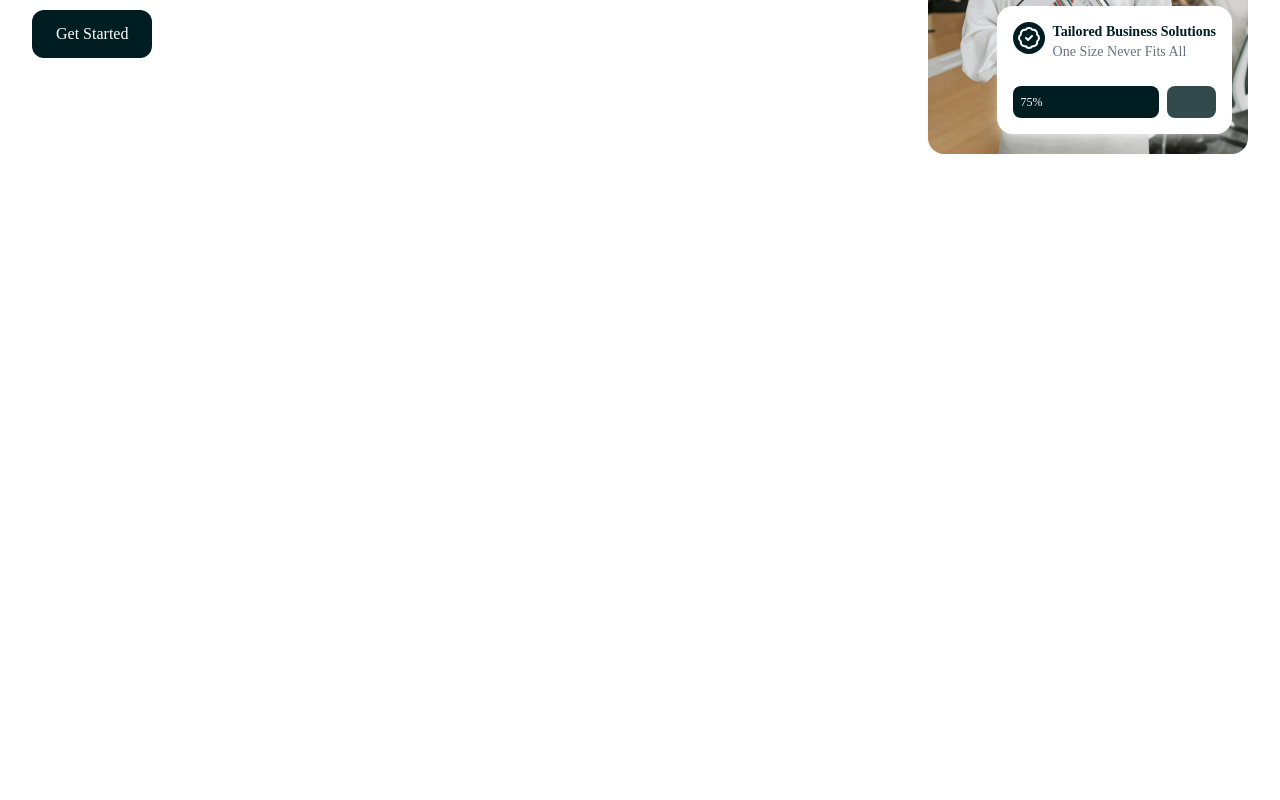
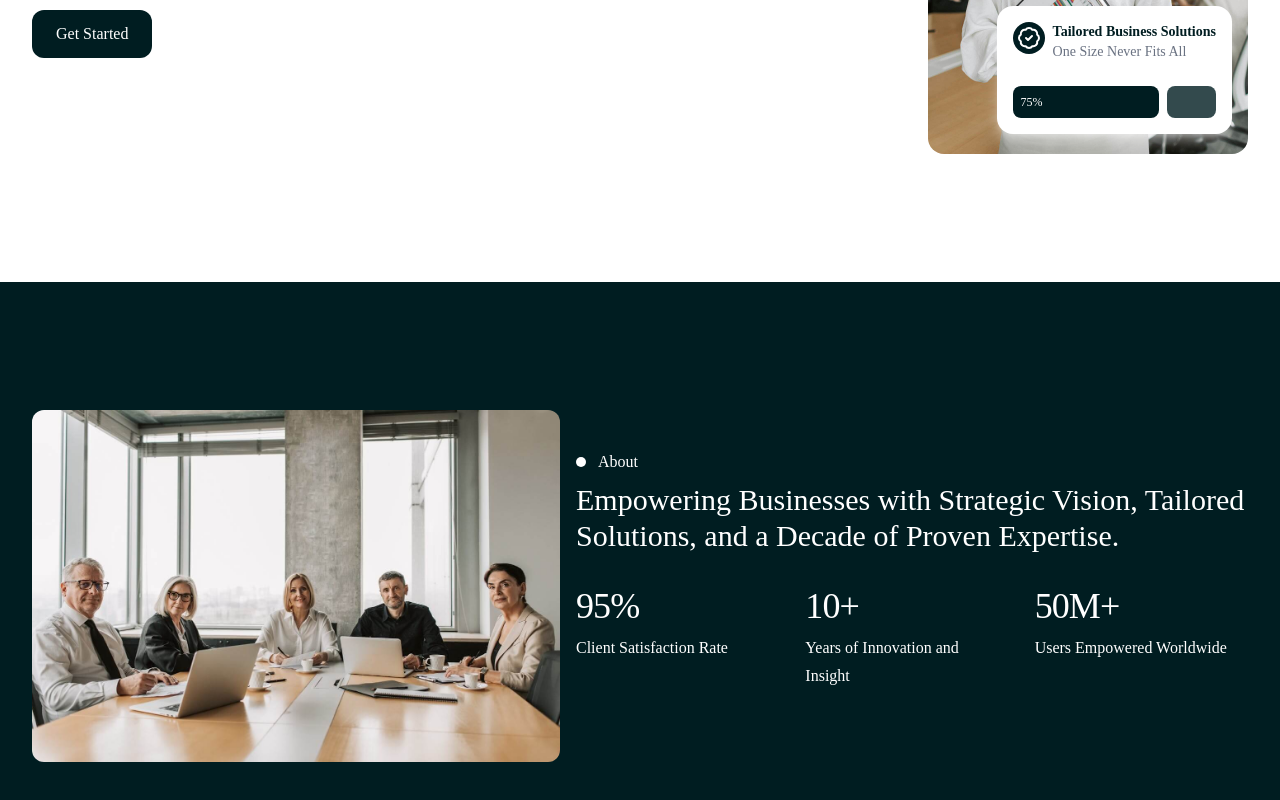
Before and after one commit to talhaozbek61/stratwise, a Next.js app: page / in a window 1280 px wide. Shown: the part 530-1330 px from the top of the page. Before the commit the page ends 812 px from the top, so only its background shows below. Built offline with nearby package versions, Linux system fonts and the light colour scheme.

Commit message:
feat: added about and fixed hero props types

```diff
--- /dev/null
+++ b/app/components/about.tsx
@@ -0,0 +1,102 @@
+"use client";
+import React from "react";
+import Image from "next/image";
+
+import { motion } from "framer-motion";
+
+export default function About({ content }: AboutProps) {
+  return (
+    <motion.div className="bg-primary text-primary-foreground" id="about">
+      <div className="px-6 py-28 sm:py-32 lg:px-8 mx-auto max-lg:max-w-2xl lg:max-w-7xl flex max-lg:flex-col lg:gap-4 gap-12 items-center xl:justify-between">
+        {/* Image */}
+        <motion.div
+          className="flex-1 xl:flex-initial"
+          initial="hidden"
+          whileInView="show"
+          viewport={{ once: true }}
+          variants={sequentialFadeIn}
+          custom={0.7}
+        >
+          <Image
+            src={content.image.url}
+            alt={content.image.alt}
+            width={content.image.width}
+            height={content.image.height}
+            className="lg:max-w-xl w-full object-center rounded-xl"
+          />
+        </motion.div>
+
+        {/* Text */}
+        <motion.div
+          className="relative flex-1 xl:flex-initial max-w-2xl"
+          initial="hidden"
+          whileInView="show"
+          viewport={{ once: true }}
+          variants={sequentialFadeIn}
+          custom={0.5}
+        >
+          {/* Mark */}
+          <div className="absolute -top-8 left-0 flex items-center gap-3">
+            <div className="size-2.5 bg-primary-foreground rounded-full" />
+            <p className="text-base">About</p>
+          </div>
+
+          {/* Header */}
+          <h1 className="text-2xl sm:text-3xl">{content.title}</h1>
+
+          {/* Stats */}
+          <div className="grid grid-cols-2 gap-8 lg:gap-4 md:grid-cols-3 mt-8">
+            {content.stats.map((stat) => (
+              <div
+                className={`flex flex-col items-start gap-2 max-w-40 ${
+                  stat.id == 3 ? "!max-w-none max-sm:col-span-2" : ""
+                }`}
+                key={stat.id}
+              >
+                <h4 className="text-3xl font-light tracking-tight sm:text-4xl">
+                  {stat.value}
+                </h4>
+                <p className="text-base/7 font-medium">{stat.name}</p>
+              </div>
+            ))}
+          </div>
+        </motion.div>
+      </div>
+    </motion.div>
+  );
+}
+
+type StatsType = {
+  id: number;
+  name: string;
+  value: string;
+};
+
+type ImageType = {
+  url: string;
+  alt: string;
+  width: number;
+  height: number;
+};
+
+type ContentProps = {
+  title: string;
+  image: ImageType;
+  stats: StatsType[];
+};
+
+type AboutProps = {
+  content: ContentProps;
+};
+
+// Framer Animation
+const sequentialFadeIn = {
+  hidden: { y: 40, opacity: 0 },
+  show: (i: number) => ({
+    opacity: 1,
+    y: 0,
+    transition: {
+      delay: i * 0.3,
+    },
+  }),
+};
--- a/app/components/hero.tsx
+++ b/app/components/hero.tsx
@@ -47,13 +47,15 @@ export default function Hero({ content }: HeroProps) {
         viewport={{ once: true }}
         variants={container}
       >
-        <Image
-          src={content.imageURL}
-          alt={content.title}
-          className="sm:w-[calc(100vh-30rem)] lg:max-h-[700px] w-full h-full object-center rounded-2xl"
-          width={1280}
-          height={1920}
-        />
+        <motion.div variants={fadeInRight}>
+          <Image
+            src={content.image.url}
+            alt={content.image.alt}
+            width={content.image.width}
+            height={content.image.height}
+            className="sm:w-[calc(100vh-30rem)] lg:max-h-[700px] w-full h-full object-center rounded-2xl"
+          />
+        </motion.div>
 
         {/* Features */}
         <HeroFeature variants={fadeInRight} />
@@ -62,14 +64,21 @@ export default function Hero({ content }: HeroProps) {
   );
 }
 
-type TextProps = {
+type ImageType = {
+  url: string;
+  alt: string;
+  width: number;
+  height: number;
+};
+
+type ContentProps = {
   title: string;
   paragraph: string;
-  imageURL: string;
+  image: ImageType;
 };
 
 type HeroProps = {
-  content: TextProps;
+  content: ContentProps;
 };
 
 // Framer Animation
--- a/app/globals.css
+++ b/app/globals.css
@@ -30,6 +30,11 @@
   }
 }
 
+html,
+body {
+  @apply scroll-smooth;
+}
+
 body {
   background: var(--background);
   color: var(--foreground);
--- a/app/page.tsx
+++ b/app/page.tsx
@@ -1,9 +1,11 @@
 import Hero from "./components/hero";
+import About from "./components/about";
 
 export default function Home() {
   return (
     <main>
       <Hero content={HeroContent} />
+      <About content={AboutContent} />
     </main>
   );
 }
@@ -13,5 +15,33 @@ const HeroContent = {
   title: "Your Trusted Partner for Strategic Growth",
   paragraph:
     "Every business is unique—your growth journey should be too. We provide tailored analyses, strategic insights, and actionable solutions to build sustainable success together.",
-  imageURL: "/hero.jpg",
+  image: {
+    url: "/hero.jpg",
+    alt: "Your Trusted Partner for Strategic Growth Image",
+    width: 1280,
+    height: 1920,
+  },
 };
+
+const AboutContent = {
+  title:
+    "Empowering Businesses with Strategic Vision, Tailored Solutions, and a Decade of Proven Expertise.",
+  image: { url: "/about.jpg", alt: "About Image", width: 1280, height: 853 },
+  stats: [
+    {
+      id: 1,
+      name: "Client Satisfaction Rate",
+      value: "95%",
+    },
+    {
+      id: 2,
+      name: "Years of Innovation and Insight",
+      value: "10+",
+    },
+    {
+      id: 3,
+      name: "Users Empowered Worldwide",
+      value: "50M+",
+    },
+  ],
+};
```
Also changed, not shown: public/about.jpg (added).
